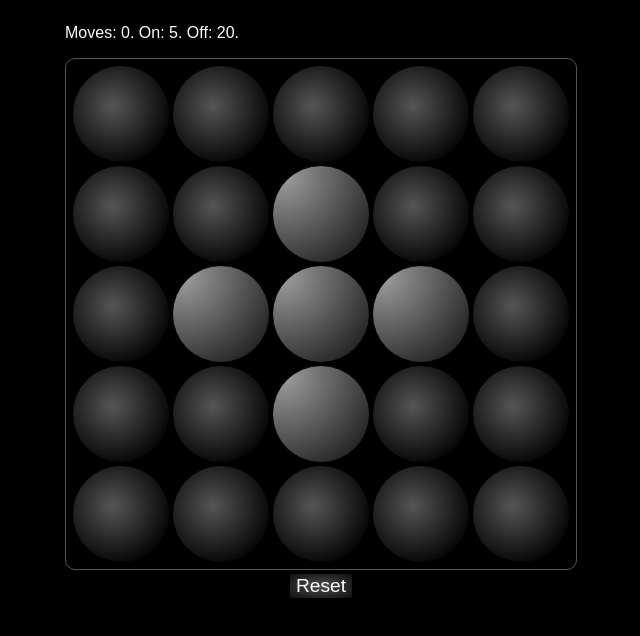
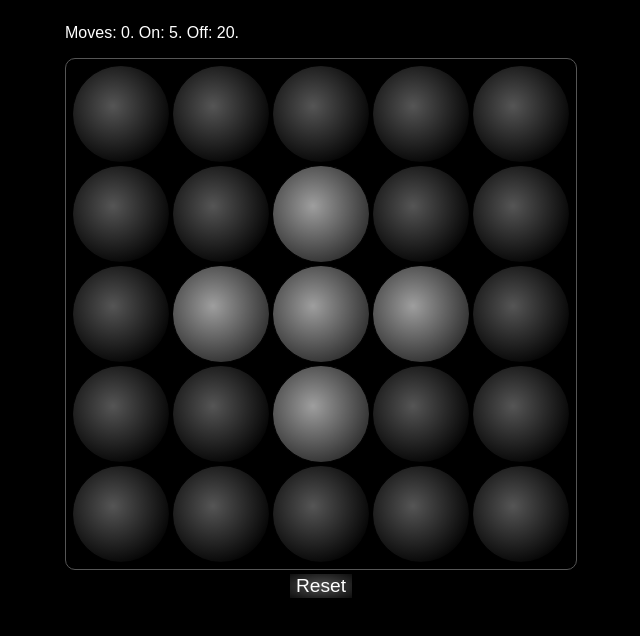
Before and after one commit to davep/5x5-react, a React app: page / in a window 1280 px wide. Shown: the whole page, without its empty margins (319-959 px from the left). Built offline with nearby package versions, Linux system fonts and the light colour scheme.

Commit message:
Make the on cells look better

```diff
--- a/src/index.css
+++ b/src/index.css
@@ -56,11 +56,11 @@ button {
 }
 
 .cell.on {
-    background: radial-gradient( farthest-corner at 10px 10px, #9e9e9e 0%, #0e0e0e 100% );
+    background: radial-gradient( farthest-corner at 40px 40px, #9e9e9e 0%, #0e0e0e 100% );
 }
 
 .cell.on:hover {
-    background: radial-gradient( farthest-corner at 10px 10px, #fefefe 0%, #0e0e0e 100% );
+    background: radial-gradient( farthest-corner at 40px 40px, #fefefe 0%, #0e0e0e 100% );
 }
 
 .cell.off {
```
